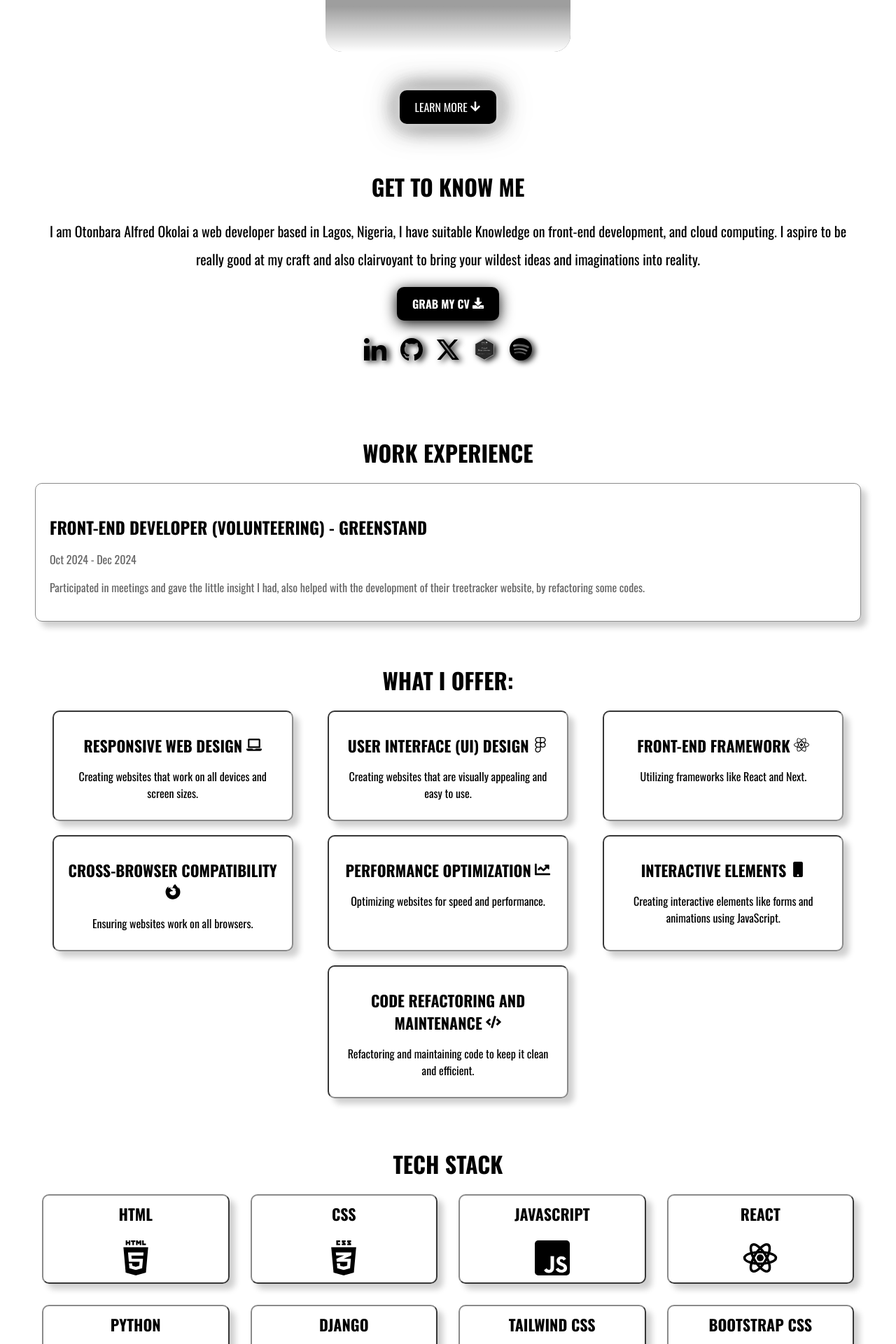
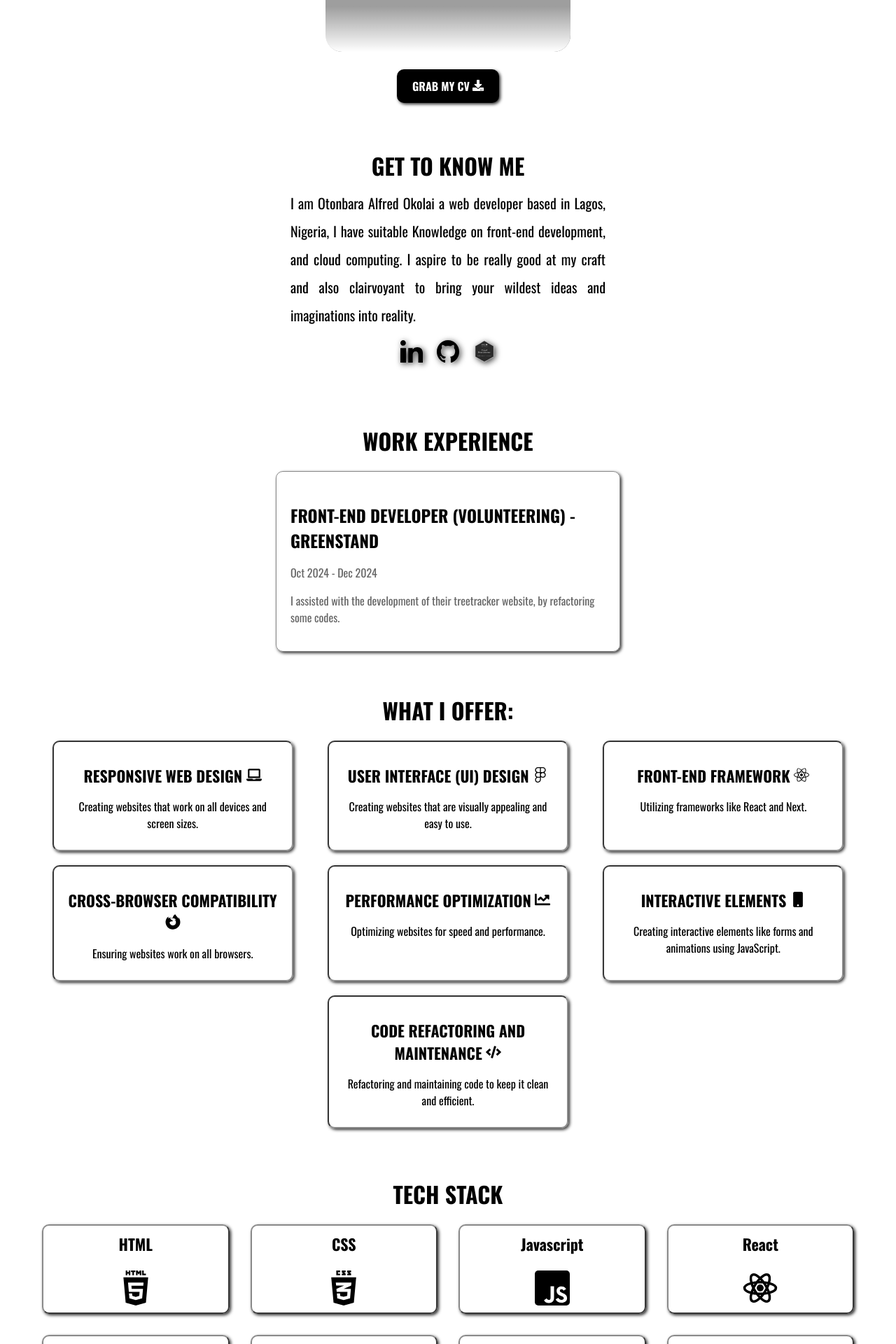
Before and after one commit to Otonbara/portfolio_website2.0, a React (Vite) app in the folder otonbara/: page / in a window 1280 px wide. Shown: the part 740-2660 px from the top of the page at 70% size. Built offline with nearby package versions, Linux system fonts and the light colour scheme; grey boxes are pictures that could not be loaded.

Commit message:
Refactor Contact and Hero components; update styles and add social media links

```diff
--- a/otonbara/src/components/Hero.css
+++ b/otonbara/src/components/Hero.css
@@ -1,5 +1,9 @@
 @import url('https://fonts.googleapis.com/css2?family=Inter:wght@400;700&display=swap');
 @import url('https://fonts.googleapis.com/css2?family=Oswald:wght@200..700&family=Roboto:ital,wght@0,100;0,300;0,400;0,500;0,700;0,900;1,100;1,300;1,400;1,500;1,700;1,900&display=swap');
+
+html {
+    scroll-behavior: smooth;
+}
 
 .hero {
     font-family: 'Oswald', sans-serif;
@@ -52,17 +56,27 @@ body {
     display: flex;
     gap: 50px;
     padding-left: 0;
-    transition: transform 0.3s ease;
     margin-right: 20px;
 }
 
 .nav-links li {
     cursor: pointer;
-    transition: transform 0.5s ease;
+    position: relative;
 }
 
-.nav-links li:hover {
-    transform: translateY(-10px);
+.nav-links li::after {
+    content: '';
+    position: absolute;
+    width: 0;
+    height: 2px;
+    bottom: -5px;
+    left: 0;
+    background-color: #000;
+    transition: width 0.3s ease;
+}
+
+.nav-links li:hover::after {
+    width: 100%;
 }
 
 .close-btn {
@@ -73,9 +87,7 @@ body {
     padding: 2px 5px;
     border: solid #000 2px;
     border-radius: 10px;
-    position: absolute;
-    top: 0px;
-    left: 20px;
+    margin-right: 20px;
 }
 
 .nav-links a {
@@ -97,7 +109,7 @@ body {
     font-family: 'Oswald';
     color: #fff;
     margin-top: -15px;
-    box-shadow: 0 4px 20px #8a8a8a;
+    box-shadow: 2px 2px 4px #303030;
 }
 
 .email-btn:hover {
@@ -138,8 +150,9 @@ body {
         margin: 20px 0;
     }
 
-    .close-btn {
+    .close-btn{
         display: block;
+        z-index: 100;
     }
 
     .email-btn-container {
@@ -244,40 +257,28 @@ body {
     filter: drop-shadow(8px 8px 4px #303030);
 }
 
-.button {
-    margin-top: 55px;
+.resume {
+    display: flex;
+    justify-content: center;
+    margin-top: 25px;
 }
 
-@keyframes glow {
-    0% {
-        box-shadow: 0 0 5px #fff;
-    }
-    50% {
-        box-shadow: 0 0 20px #fff, 0 0 30px #8a8a8a, 0 0 40px #8a8a8a, 0 0 50px #8a8a8a;
-    }
-    100% {
-        box-shadow: 0 0 5px #fff;
-    }
+.resume a {
+    padding: 10px 20px;
+    border: 2px solid #000;
+    background: #000;
+    border-radius: 10px;
+    cursor: grabbing;
+    font-size: 16px;
+    font-weight: bold;
+    transition: all 0.3s ease-in-out;
+    font-family: 'Oswald';
+    color: #fff;
+    text-decoration: none;
+    box-shadow: 2px 2px 4px #303030;
 }
 
-.btn {
-    padding: 10px 20px;
-    border: 2px solid #000;
-    border-radius: 10px;
-    cursor: pointer;
-    font-size: 16px;
-    transition: background-color 0.3s ease;
-    animation: glow 1.5s infinite alternate;
-    font-family: 'Oswald';
-}
-
-.filled {
-    background: #000;
-    color: #fff;
-}
-
-.filled:hover {
+.resume a:hover {
     background: #fff;
     color: #000;
-    box-shadow: 0 4px 8px rgba(0, 0, 0, 0.2);
 }
--- a/otonbara/src/components/Hero.jsx
+++ b/otonbara/src/components/Hero.jsx
@@ -1,5 +1,6 @@
 import './Hero.css';
-import { FaArrowDown, FaBars, FaTimes } from 'react-icons/fa';
+import CV from '../assets/CV2.pdf'
+import { FaBars, FaTimes, FaDownload } from 'react-icons/fa';
 import { useState } from 'react';
 import HeroImg from '../assets/MAIN_SHITnobgBW.png';
 import HTMLImg from '../assets/html5-01-svgrepo-com.svg';
@@ -33,10 +34,6 @@ const Hero = () => {
         controls.start("visible");
     }
 
-    const handleScroll = () => {
-        document.getElementById('about').scrollIntoView({ behavior: 'smooth' });
-    };
-
     const toggleNav = () => {
         setIsNavOpen(!isNavOpen);
     }
@@ -48,12 +45,17 @@ const Hero = () => {
                 <div className="hamburger" onClick={toggleNav}>
                     <FaBars/>
                 </div>
+                {isNavOpen && (
+                    <div className="close-btn" onClick={toggleNav}>
+                        <FaTimes/>
+                    </div>
+                )}
                 <ul className={`nav-links ${isNavOpen ? 'open' : ''}`}>
                     <li><a href='#' onClick={toggleNav}>HOME</a></li>
                     <li><a href='#about' onClick={toggleNav}>ABOUT</a></li>
                     <li><a href='#projects' onClick={toggleNav}>PROJECTS</a></li>
                     <li><a href='#contact' onClick={toggleNav}>CONTACT ME</a></li>
-                    <li className="close-btn" onClick={toggleNav}><FaTimes/></li>
+                    {/* <li className="close-btn" onClick={toggleNav}><FaTimes/></li> */}
                     <li className='email-btn-container'>
                         <a href="mailto:alfredokolai@gmail.com">
                             <button className='email-btn'>EMAIL ME</button>
@@ -114,11 +116,10 @@ const Hero = () => {
                     <img src={HeroImg} alt="Otonbara" className='hero-img'/>
                 </motion.div>
 
-                <div className='button'>
-                    <button className='btn filled' onClick={handleScroll}>
-                        LEARN MORE <FaArrowDown/>
-                    </button>
+                <div className="resume">
+                    <a href={CV} target='blank'>GRAB MY CV <FaDownload/></a>
                 </div>
+
             </motion.div>
         </section>
     );
--- a/otonbara/src/pages/About.jsx
+++ b/otonbara/src/pages/About.jsx
@@ -1,10 +1,7 @@
 import '../style.css'
-import CV from '../assets/CV2.pdf'
-import { FaDownload, FaLaptop, FaFigma, FaCode, FaReact, FaFirefoxBrowser, FaChartLine, FaMobile } from 'react-icons/fa'
+import { FaLaptop, FaFigma, FaCode, FaReact, FaFirefoxBrowser, FaChartLine, FaMobile } from 'react-icons/fa'
 import GitHubIMG from '../assets/github-142-svgrepo-com.svg'
 import LinkedInIMG from '../assets/linkedin-161-svgrepo-com.svg'
-import SpotifyIMG from '../assets/spotify-162-svgrepo-com.svg'
-import XIMG from '../assets/X_logo_2023.svg'
 import AWSCertIMG from '../assets/aws-cloud-practitioner.svg'
 import HTMLImg from '../assets/html5-01-svgrepo-com.svg';
 import CSSImg from '../assets/css3-01-svgrepo-com.svg';
@@ -63,22 +60,20 @@ const About = () => {
             >
                 <div className='about-content'>
                     <h2>GET TO KNOW ME</h2>
+                    <div className="p-text">
                         <p>
                             I am Otonbara Alfred Okolai a web developer based in Lagos, Nigeria, I have suitable Knowledge
                             on front-end development, and cloud computing. I aspire to be really good at my craft and also clairvoyant to
                             bring your wildest ideas and imaginations into reality.
                         </p>
                     </div>
-                <div className="resume">
-                    <a href={CV} target='blank'>GRAB MY CV <FaDownload/></a>
                 </div>
+
                 <div className="social-links">
                     <ul>
                         <li className='social-link'><a href="https://www.linkedin.com/in/otonbaraokolai" target='blank'><img src={LinkedInIMG} alt="LinkedIn"/></a></li>
                         <li className='social-link'><a href="https://github.com/Otonbara" target='blank'><img src={GitHubIMG} alt="GitHub"/></a></li>
-                        <li className='social-link'><a href="https://twitter.com/otonbarao" target='blank'><img src={XIMG} alt="X"/></a></li>
                         <li className='social-link'><a href="https://www.credly.com/badges/8799d5ec-e18e-46b1-884f-bed76dbaa227/public_url" target='blank'><img src={AWSCertIMG} alt="AWS Certificate"/></a></li>
-                        <li className='social-link'><a href="https://open.spotify.com/user/31fxwcmwc2bgjzodpt2shpljpnkq?si=12e46c1427544f02" target='blank'><img src={SpotifyIMG} alt="Spotify"/></a></li>
                     </ul>
                 </div>
             </motion.section>
@@ -100,8 +95,7 @@ const About = () => {
                         <h3>FRONT-END DEVELOPER (VOLUNTEERING) - GREENSTAND</h3>
                         <p>Oct 2024 - Dec 2024</p>
                         <p>
-                            Participated in meetings and gave the little insight I had,
-                            also helped with the development of their treetracker website,
+                            I assisted with the development of their treetracker website,
                             by refactoring some codes.
                         </p>
                     </div>
@@ -163,16 +157,16 @@ const About = () => {
                     {[
                         { title: 'HTML', img: HTMLImg },
                         { title: 'CSS', img: CSSImg },
-                        { title: 'JAVASCRIPT', img: JSImg },
-                        { title: 'REACT', img: ReactImg },
-                        { title: 'PYTHON', img: PythonImg },
-                        { title: 'DJANGO', img: DjangoImg },
-                        { title: 'TAILWIND CSS', img: TailwindImg },
-                        { title: 'BOOTSTRAP CSS', img: BootstrapImg },
-                        { title: 'GIT', img: GitImg },
-                        { title: 'GITHUB', img: GitHubImg },
+                        { title: 'Javascript', img: JSImg },
+                        { title: 'React', img: ReactImg },
+                        { title: 'Python', img: PythonImg },
+                        { title: 'Django', img: DjangoImg },
+                        { title: 'Tailwind CSS', img: TailwindImg },
+                        { title: 'Bootstrap CSS', img: BootstrapImg },
+                        { title: 'Git', img: GitImg },
+                        { title: 'GitHub', img: GitHubImg },
                         { title: 'AWS', img: AWSImg },
-                        { title: 'FIREBASE', img: FirebaseImg }
+                        { title: 'Firebase', img: FirebaseImg }
                     ].map((tech, index) => (
                         <motion.div
                             className="tech-stack-card"
--- a/otonbara/src/style.css
+++ b/otonbara/src/style.css
@@ -21,35 +21,19 @@ body {
     text-align: center;
 }
 
+.p-text {
+    display: flex;
+    justify-content: center;
+    align-items: center;
+}
+
 .about-content p {
     font-size: 20px;
-    text-align: center;
+    text-align: justify;
     line-height: 2em;
-}
-
-.resume {
-    display: flex;
-    justify-content: center;
-}
-
-.resume a {
-    padding: 10px 20px;
-    border: 2px solid #000;
-    background: #000;
-    border-radius: 10px;
-    cursor: grabbing;
-    font-size: 16px;
-    font-weight: bold;
-    transition: all 0.3s ease-in-out;
-    font-family: 'Oswald';
-    color: #fff;
-    text-decoration: none;
-    box-shadow: 0 4px 20px #000;
-}
-
-.resume a:hover {
-    background: #fff;
-    color: #000;
+    max-width: 450px;
+    margin-top: 0%;
+    margin-bottom: 0%;
 }
 
 .social-links ul {
@@ -59,12 +43,11 @@ body {
     gap: 20px;
     list-style: none;
     padding: 0;
-    margin-top: 25px;
 }
 
 .social-link img {
     width: 32px;
-    filter: drop-shadow(4px 2px 4px #000);
+    filter: drop-shadow(2px 2px 4px #303030);
     transition: all 0.5s ease-in-out;
 }
 
@@ -74,7 +57,6 @@ body {
 
 /* EXPERIENCE */
 .experience {
-    margin-top: 20px;
     padding: 20px 50px;
 }
 
@@ -86,6 +68,8 @@ body {
 
 .experience-cards {
     display: flex;
+    justify-items: center;
+    align-items: center;
     flex-direction: column;
     gap: 20px;
 }
@@ -93,8 +77,9 @@ body {
 .experience-card {
     padding: 20px;
     border: 1px solid #8a8a8a;
+    max-width: 450px;
     border-radius: 10px;
-    box-shadow: 8px 8px 8px #d0d0d0;
+    box-shadow: 2px 2px 4px #303030;
 }
 
 .experience-card h3 {
@@ -134,24 +119,7 @@ body {
     border-radius: 10px;
     margin: 10px;
     text-align: center;
-    box-shadow: 8px 8px 8px #d0d0d0;
-    transition: all 3.5s ease-in-out;
-    background-size: 600% 100%;
-    background-position: left;
-}
-
-.service-card:hover {
-    animation: backgroundShift 3.5s forwards;
-    background-image: linear-gradient(to right, #fff, #929496, #828282);
-}
-
-@keyframes backgroundShift {
-    from {
-        background-position: left bottom;
-    }
-    to {
-        background-position: right bottom;
-    }
+    box-shadow: 2px 2px 4px #303030;
 }
 
 .service-card h3 {
@@ -197,7 +165,7 @@ body {
     border: outset #8a8a8a 2px;
     border-radius: 10px;
     margin: 10px;
-    box-shadow: 8px 8px 8px #d0d0d0;
+    box-shadow: 2px 2px 4px #303030;
 }
 
 .tech-stack-card-image {
@@ -221,8 +189,7 @@ body {
 .projects {
     margin-top: 20px;
     padding: 20px 50px;
-    /* background-color: #8a8a8a; */
-    box-shadow: 8px 8px 8px #828282;
+    box-shadow: 2px 2px 4px #303030;
 }
 
 .projects h2 {
@@ -239,9 +206,10 @@ body {
     background-color: #fff;
     border-radius: 10px;
     text-align: center;
-    box-shadow: 8px 8px 8px #d0d0d0;
+    box-shadow: 2px 2px 4px #303030;
     transition: transform 0.5s ease;
     margin: 20px;
+    height: 450px;
 }
 
 .project-card:hover {
@@ -275,7 +243,7 @@ body {
     display: flex;
     justify-content: center;
     gap: 10px;
-    margin-bottom: 10px;
+    margin-bottom: 20px;
 }
 
 .project-technologies img {
@@ -286,12 +254,32 @@ body {
 .project-link {
     display: flex;
     justify-content: center;
+    gap: 1rem;
 }
 
-.project-link a {
+.project-link img {
+    width: 12px;
+}
+
+.live-link a {
     padding: 10px 20px;
     border: 2px solid #000;
-    background: #000;
+    background: #808080;
+    border-radius: 10px;
+    cursor: pointer;
+    font-size: 12px;
+    font-weight: bold;
+    transition: all 0.3s ease-in-out;
+    color: #000;
+    text-decoration: none;
+    box-shadow: 2px 2px 4px #303030;
+    margin-top: 10px;
+}
+
+.github-link a {
+    padding: 10px 20px;
+    border: 2px solid #000;
+    background: #808080;
     border-radius: 10px;
     cursor: pointer;
     font-size: 12px;
@@ -299,12 +287,41 @@ body {
     transition: all 0.3s ease-in-out;
     color: #fff;
     text-decoration: none;
-    box-shadow: 4px 4px 8px #303030;
+    box-shadow: 2px 2px 4px #303030;
+    margin-top: 10px;
 }
 
 .project-link a:hover {
     background: #fff;
     color: #000;
+}
+
+.custom-left-arrow,
+.custom-right-arrow {
+    position: absolute;
+    top: 50%;
+    transform: translateY(-50%);
+    background-color: rgba(0, 0, 0, 0.5);
+    border: none;
+    color: white;
+    font-size: 15px;
+    cursor: pointer;
+    z-index: 1;
+    padding: 10px;
+    border-radius: 50%;
+}
+
+.custom-left-arrow {
+    left: 0;
+}
+
+.custom-right-arrow {
+    right: 0;
+}
+
+.custom-left-arrow:hover,
+.custom-right-arrow:hover {
+    background-color: rgba(0, 0, 0, 0.8);
 }
 
 .contact {
@@ -347,6 +364,24 @@ body {
     transition: box-shadow 0.5s ease-in-out;
 }
 
+.contact-links img {
+    width: 50px;
+}
+
+@media (max-width: 768px) {
+    .contact-links {
+        gap: 2rem;
+    }
+
+    .contact-links a {
+        font-size: 25px;
+    }
+
+    .contact-links img {
+        width: 25px;
+    }
+}
+
 @keyframes scaleUp {
     from {
         transform: scale(1);
```
Also changed, not shown: otonbara/src/pages/Contact.jsx (+5 -3 lines), otonbara/src/pages/Projects.jsx (+34 -19 lines). Lines whose indentation alone changed are shown as unchanged.
